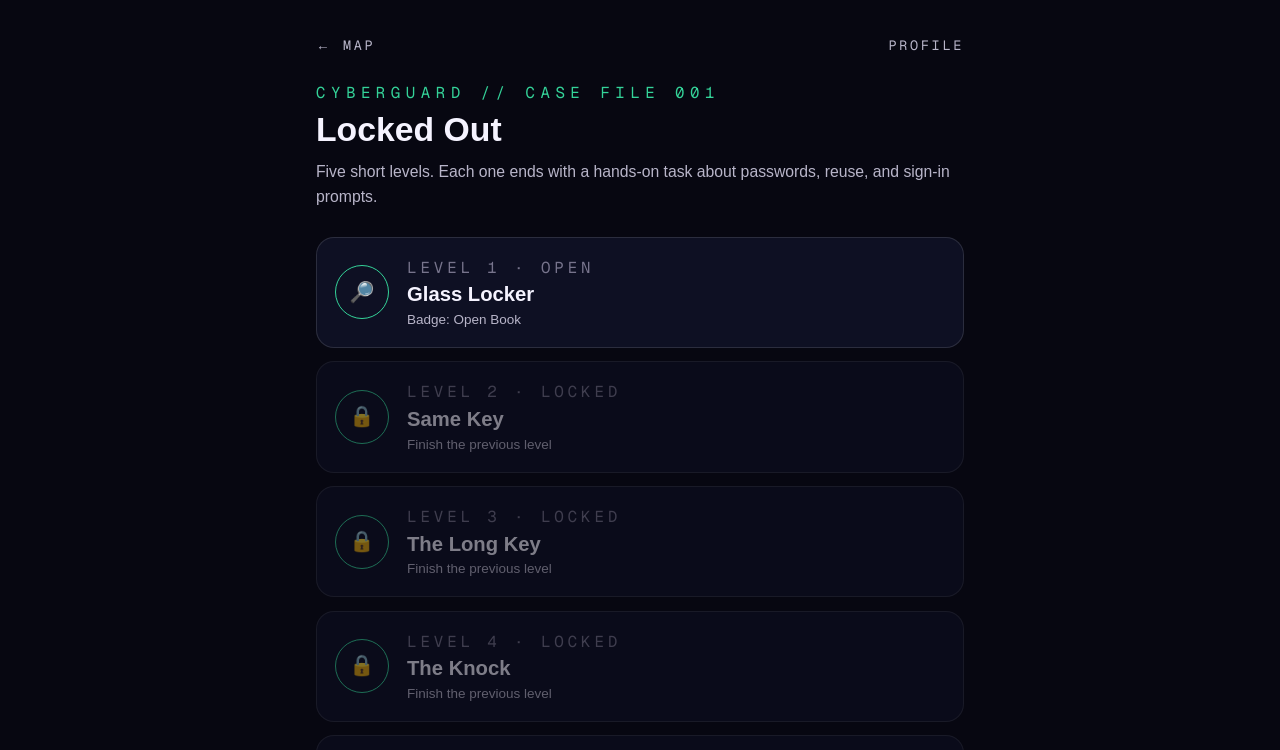
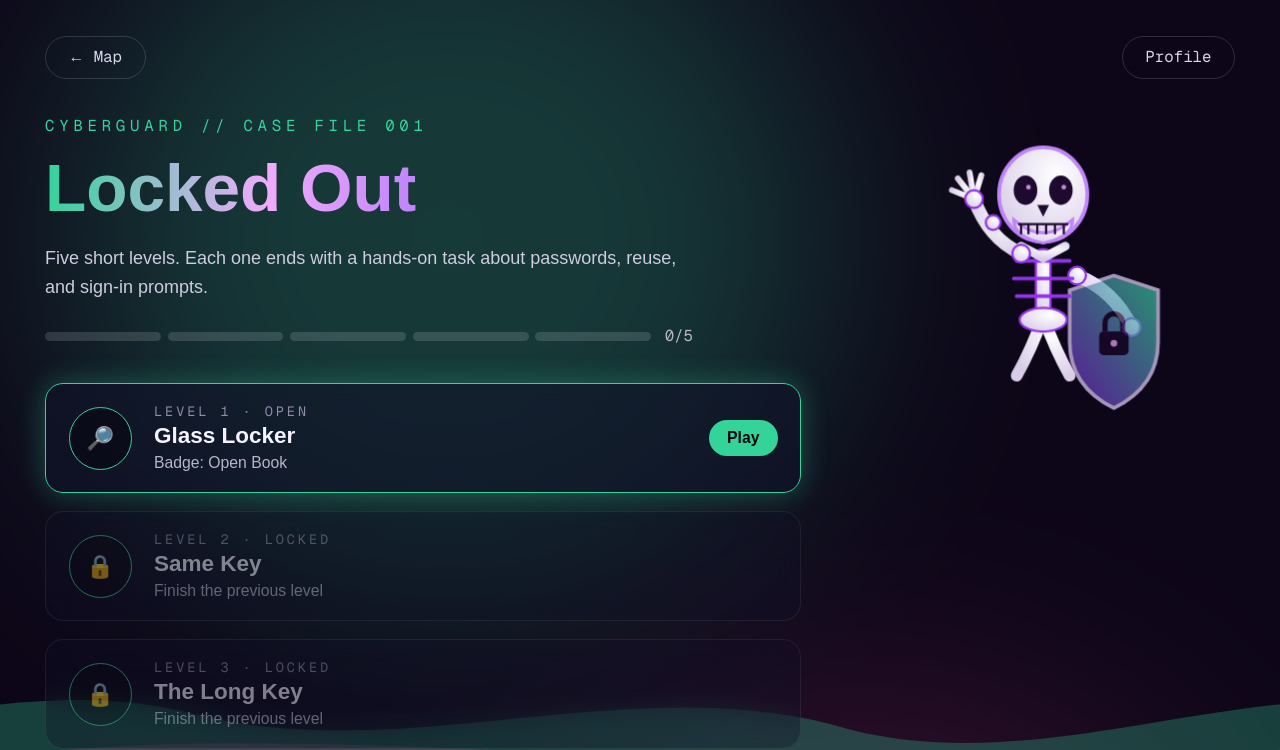
Before and after one commit to MaryammAhmed/G-project, a Next.js app in the folder Frontend/cyberguard-frontend/: page /mission/vault in a window 1280 px wide. Shown: the top 750 px of the page. Built offline with nearby package versions, Linux system fonts and the light colour scheme; no server answers.

Commit message:
style(missions): redesign level path hub with mascot and waves

```diff
--- a/Frontend/cyberguard-frontend/components/mission/LevelPath.tsx
+++ b/Frontend/cyberguard-frontend/components/mission/LevelPath.tsx
@@ -3,6 +3,10 @@
 /*
   The path inside one realm. Five levels, in order.
   A level opens when the previous one is finished (server if signed in, this browser if not).
+
+  Design: levels on the left, skeleton mascot on the right, purple base with waves
+  pinned to the bottom of the screen. Each mission's `accent` colour tints the glow,
+  waves, borders and badges.
 */
 
 import { useEffect, useState } from "react";
@@ -37,62 +41,243 @@ export default function LevelPath({
     });
   }, [token]);
 
+  const states = mission.levels.map((level) => ({
+    level,
+    open: ready && levelUnlocked(mission.module, level.level, snap),
+    done: ready && levelDone(mission.module, level.level, snap),
+  }));
+  const doneCount = states.filter((s) => s.done).length;
+  const nextUp = states.find((s) => s.open && !s.done);
+
   return (
-    <main className="min-h-screen bg-[#070711] px-4 py-8 text-[#f5f3ff]">
-      <div className="mx-auto flex max-w-xl flex-col gap-6">
+    <main className="relative min-h-screen overflow-hidden bg-[#0d0618] text-[#f5f3ff]">
+      {/* Ambient glow: mission colour + the home page pink */}
+      <div className="pointer-events-none absolute inset-0">
+        <div
+          className="absolute left-[5%] top-[-10%] h-[60%] w-[60%] rounded-full opacity-25 blur-[120px]"
+          style={{ background: accent }}
+        />
+        <div className="absolute bottom-[-15%] right-[5%] h-[55%] w-[55%] rounded-full bg-[#ec4899] opacity-20 blur-[130px]" />
+      </div>
+
+      <div className="relative z-10 mx-auto max-w-6xl px-6 pb-40 pt-8 md:px-10">
+        {/* Top bar */}
         <div className="flex items-center justify-between gap-3">
-          <Link href="/map" className="text-xs tracking-[0.2em] text-[#b8b5c9] hover:text-white" style={MONO}>
-            ← MAP
+          <Link
+            href="/map"
+            className="rounded-full border border-white/15 px-5 py-2 text-sm text-[#d8d4ea] transition hover:border-white/40 hover:text-white"
+            style={MONO}
+          >
+            ← Map
           </Link>
-          <Link href="/profile" className="text-xs tracking-[0.2em] text-[#b8b5c9] hover:text-white" style={MONO}>
-            PROFILE
+          <Link
+            href="/profile"
+            className="rounded-full border border-white/15 px-5 py-2 text-sm text-[#d8d4ea] transition hover:border-white/40 hover:text-white"
+            style={MONO}
+          >
+            Profile
           </Link>
         </div>
 
+        <div className="mt-8 grid items-start gap-10 md:grid-cols-[1fr_minmax(15rem,20rem)] md:gap-14">
+          {/* ======== LEFT: title + level path ======== */}
+          <div className="flex max-w-2xl flex-col gap-8">
             <header>
-          <p className="text-[10px] tracking-[0.35em]" style={{ ...MONO, color: accent }}>
+              <p className="text-sm tracking-[0.3em]" style={{ ...MONO, color: accent }}>
                 {mission.place}
               </p>
-          <h1 className="mt-1 text-3xl font-black">{mission.title}</h1>
-          <p className="mt-2 text-sm leading-relaxed text-[#b8b5c9]">{blurb}</p>
+              <h1 className="mt-2 text-5xl font-black leading-tight md:text-6xl">
+                <span
+                  className="bg-clip-text text-transparent"
+                  style={{ backgroundImage: `linear-gradient(90deg, ${accent}, #f0abfc 60%, #c084fc)` }}
+                >
+                  {mission.title}
+                </span>
+              </h1>
+              <p className="mt-3 max-w-xl text-base leading-relaxed text-[#cfcbe0]">{blurb}</p>
+
+              {/* progress strip: one segment per level */}
+              <div className="mt-5 flex max-w-xl items-center gap-3">
+                <div className="flex flex-1 gap-1.5" aria-hidden="true">
+                  {states.map((s) => (
+                    <span
+                      key={s.level.level}
+                      className="h-2 flex-1 rounded-full transition-all duration-500"
+                      style={{ background: s.done ? accent : "rgba(255,255,255,.14)" }}
+                    />
+                  ))}
+                </div>
+                <span className="text-sm text-[#b8b5c9]" style={MONO}>
+                  {ready ? `${doneCount}/${states.length}` : "..."}
+                </span>
+              </div>
             </header>
 
-        <ol className="space-y-3">
-          {mission.levels.map((level) => {
-            const open = ready && levelUnlocked(mission.module, level.level, snap);
-            const done = ready && levelDone(mission.module, level.level, snap);
+            <ol className="space-y-4">
+              {states.map(({ level, open, done }) => {
+                const isNext = nextUp?.level.level === level.level;
                 return (
                   <li key={level.level}>
                     <button
                       type="button"
                       disabled={!open}
                       onClick={() => open && router.push(`${hrefBase}/${level.level}`)}
-                  className="flex w-full items-center gap-4 rounded-2xl border px-4 py-4 text-left transition disabled:cursor-not-allowed disabled:opacity-50"
+                      className="group flex w-full items-center gap-5 rounded-2xl border px-5 py-4 text-left backdrop-blur-md transition duration-200 hover:-translate-y-0.5 disabled:cursor-not-allowed disabled:opacity-50 disabled:hover:translate-y-0"
                       style={{
-                    borderColor: done ? accent : "rgba(255,255,255,.12)",
-                    background: done ? `${accent}14` : "rgba(17,19,41,.8)",
+                        borderColor: done || isNext ? accent : "rgba(255,255,255,.14)",
+                        background: done ? `${accent}1f` : "rgba(17,19,41,.62)",
+                        boxShadow: isNext ? `0 0 28px ${accent}55` : undefined,
                       }}
                     >
                       <span
-                    className="grid h-12 w-12 shrink-0 place-items-center rounded-full border text-lg"
-                    style={{ borderColor: accent, color: accent }}
+                        className="grid h-14 w-14 shrink-0 place-items-center rounded-full border text-xl"
+                        style={{
+                          borderColor: accent,
+                          color: accent,
+                          background: done ? `${accent}26` : "rgba(7,7,17,.6)",
+                        }}
                         aria-hidden="true"
                       >
                         {done ? "✓" : open ? level.icon : "🔒"}
                       </span>
-                  <span className="min-w-0">
-                    <span className="block text-[10px] tracking-[0.25em] text-[#77748c]" style={MONO}>
+
+                      <span className="min-w-0 flex-1">
+                        <span className="block text-xs tracking-[0.22em] text-[#8f8ba8]" style={MONO}>
                           LEVEL {level.level} {done ? "· CLEARED" : open ? "· OPEN" : "· LOCKED"}
                         </span>
-                    <span className="block text-lg font-bold">{level.title}</span>
-                    <span className="block text-xs text-[#b8b5c9]">{done ? level.badge : open ? `Badge: ${level.badge}` : "Finish the previous level"}</span>
+                        <span className="block text-xl font-bold">{level.title}</span>
+                        <span className="block text-sm text-[#b8b5c9]">
+                          {done ? level.badge : open ? `Badge: ${level.badge}` : "Finish the previous level"}
                         </span>
+                      </span>
+
+                      {isNext && (
+                        <span
+                          className="hidden shrink-0 rounded-full px-4 py-1.5 text-sm font-bold text-[#070711] sm:block"
+                          style={{ background: accent }}
+                        >
+                          Play
+                        </span>
+                      )}
                     </button>
                   </li>
                 );
               })}
             </ol>
           </div>
+
+          {/* ======== RIGHT: mascot ======== */}
+          <aside className="order-first flex justify-center md:sticky md:top-8 md:order-last">
+            {/* Flipped so he faces and waves toward the levels on the left */}
+            <svg
+              viewBox="0 0 220 220"
+              className="h-44 w-44 md:h-72 md:w-72"
+              style={{ transform: "scaleX(-1)" }}
+              aria-hidden="true"
+            >
+              <defs>
+                <radialGradient id="lpBone" cx="35%" cy="30%" r="80%">
+                  <stop offset="0%" stopColor="#ffffff" />
+                  <stop offset="100%" stopColor="#d8cce8" />
+                </radialGradient>
+                <linearGradient id="lpShield" x1="0%" y1="0%" x2="100%" y2="100%">
+                  <stop offset="0%" stopColor={accent} />
+                  <stop offset="100%" stopColor="#7e22ce" />
+                </linearGradient>
+              </defs>
+
+              <style>{`
+                @keyframes lp-wave-arm { 0%, 100% { transform: rotate(0deg); } 50% { transform: rotate(30deg); } }
+                .lp-wave-arm { transform-origin: 148px 95px; animation: lp-wave-arm 1.4s ease-in-out infinite; }
+                @keyframes lp-bob { 0%, 100% { transform: translateY(0); } 50% { transform: translateY(-5px); } }
+                .lp-bob { animation: lp-bob 2.6s ease-in-out infinite; }
+                @keyframes lp-glow { 0%, 100% { opacity: 0.55; } 50% { opacity: 1; } }
+                .lp-glow { animation: lp-glow 2s ease-in-out infinite; }
+                @media (prefers-reduced-motion: reduce) {
+                  .lp-wave-arm, .lp-bob, .lp-glow { animation: none; }
+                }
+              `}</style>
+
+              <g className="lp-bob">
+                {/* Shield arm */}
+                <path d="M95,110 Q70,120 58,145" stroke="url(#lpBone)" strokeWidth="9" fill="none" strokeLinecap="round" />
+                <circle cx="95" cy="110" r="6" fill="url(#lpBone)" stroke="#9333ea" strokeWidth="1.5" />
+                <circle cx="58" cy="145" r="6" fill="url(#lpBone)" stroke="#9333ea" strokeWidth="1.5" />
+
+                {/* Shield */}
+                <g className="lp-glow">
+                  <path d="M40,120 L70,110 L100,120 L100,155 Q100,185 70,200 Q40,185 40,155 Z" fill="url(#lpShield)" stroke="#e9d5ff" strokeWidth="2.5" />
+                  <rect x="60" y="148" width="20" height="16" rx="3" fill="#1e0a2e" />
+                  <path d="M64,148 v-6 a6,6 0 0 1 12,0 v6" stroke="#1e0a2e" strokeWidth="3.5" fill="none" />
+                  <circle cx="70" cy="156" r="2.3" fill="#f0abfc" />
+                </g>
+
+                {/* Ribcage / spine */}
+                <rect x="113" y="92" width="10" height="46" rx="4" fill="url(#lpBone)" stroke="#9333ea" strokeWidth="1.5" />
+                <path d="M100,100 H136 M98,112 H138 M100,124 H136" stroke="#9333ea" strokeWidth="2.5" strokeLinecap="round" />
+                <path d="M118,138 Q110,160 100,178 M118,138 Q126,160 136,178" stroke="url(#lpBone)" strokeWidth="8" fill="none" strokeLinecap="round" />
+                <ellipse cx="118" cy="140" rx="16" ry="8" fill="url(#lpBone)" stroke="#9333ea" strokeWidth="1.5" />
+
+                {/* Skull */}
+                <ellipse cx="118" cy="55" rx="30" ry="32" fill="url(#lpBone)" stroke="#c084fc" strokeWidth="2.5" />
+                <path d="M98,72 Q118,90 138,72 Q138,84 118,88 Q98,84 98,72 Z" fill="url(#lpBone)" stroke="#c084fc" strokeWidth="2" />
+                <ellipse cx="106" cy="52" rx="8" ry="10" fill="#1e0a2e" />
+                <ellipse cx="130" cy="52" rx="8" ry="10" fill="#1e0a2e" />
+                <circle cx="104" cy="50" r="1.6" fill="#f0abfc" opacity="0.8" />
+                <circle cx="128" cy="50" r="1.6" fill="#f0abfc" opacity="0.8" />
+                <path d="M114,62 L118,70 L122,62 Z" fill="#1e0a2e" />
+                <path d="M101,75 H135" stroke="#1e0a2e" strokeWidth="1.5" />
+                <path d="M104,75 V82 M110,75 V82 M116,75 V82 M122,75 V82 M128,75 V82 M133,75 V82" stroke="#1e0a2e" strokeWidth="1.5" />
+
+                {/* Collarbones */}
+                <path d="M103,90 L118,98 L133,90" stroke="url(#lpBone)" strokeWidth="6" fill="none" strokeLinecap="round" />
+
+                {/* Waving arm */}
+                <g className="lp-wave-arm">
+                  <path d="M133,95 Q155,85 165,58" stroke="url(#lpBone)" strokeWidth="9" fill="none" strokeLinecap="round" />
+                  <circle cx="133" cy="95" r="6" fill="url(#lpBone)" stroke="#9333ea" strokeWidth="1.5" />
+                  <circle cx="152" cy="74" r="5" fill="url(#lpBone)" stroke="#9333ea" strokeWidth="1.5" />
+                  <g stroke="url(#lpBone)" strokeWidth="4" strokeLinecap="round">
+                    <path d="M165,58 L160,42" />
+                    <path d="M165,58 L168,40" />
+                    <path d="M165,58 L176,44" />
+                    <path d="M165,58 L180,52" />
+                  </g>
+                  <circle cx="165" cy="58" r="6" fill="url(#lpBone)" stroke="#9333ea" strokeWidth="1.5" />
+                </g>
+              </g>
+            </svg>
+          </aside>
+        </div>
+      </div>
+
+      {/* Waves pinned to the bottom of the screen (fixed), so no scrolling is needed to see them */}
+      <div className="pointer-events-none fixed bottom-0 left-0 z-0 w-full overflow-hidden leading-none">
+        <style>{`
+          @keyframes lp-wave-scroll { 0% { transform: translateX(0); } 100% { transform: translateX(-50%); } }
+          .lp-wave-track { animation: lp-wave-scroll 16s linear infinite; width: 200%; display: flex; }
+          @media (prefers-reduced-motion: reduce) { .lp-wave-track { animation: none; } }
+        `}</style>
+        <div className="lp-wave-track">
+          {[0, 1].map((i) => (
+            <svg key={i} viewBox="0 0 1440 150" className="h-28 w-1/2 md:h-36" preserveAspectRatio="none" aria-hidden="true">
+              <path
+                d="M0,80 C240,140 480,20 720,70 C960,120 1200,30 1440,80 L1440,150 L0,150 Z"
+                fill={accent}
+                fillOpacity="0.28"
+              />
+            </svg>
+          ))}
+        </div>
+        <svg
+          viewBox="0 0 1440 150"
+          className="absolute bottom-0 h-20 w-full md:h-28"
+          preserveAspectRatio="none"
+          aria-hidden="true"
+        >
+          <path d="M0,100 C360,40 1080,160 1440,90 L1440,150 L0,150 Z" fill="#ec4899" fillOpacity="0.22" />
+        </svg>
+      </div>
     </main>
   );
 }
```
Lines whose indentation alone changed are shown as unchanged.
